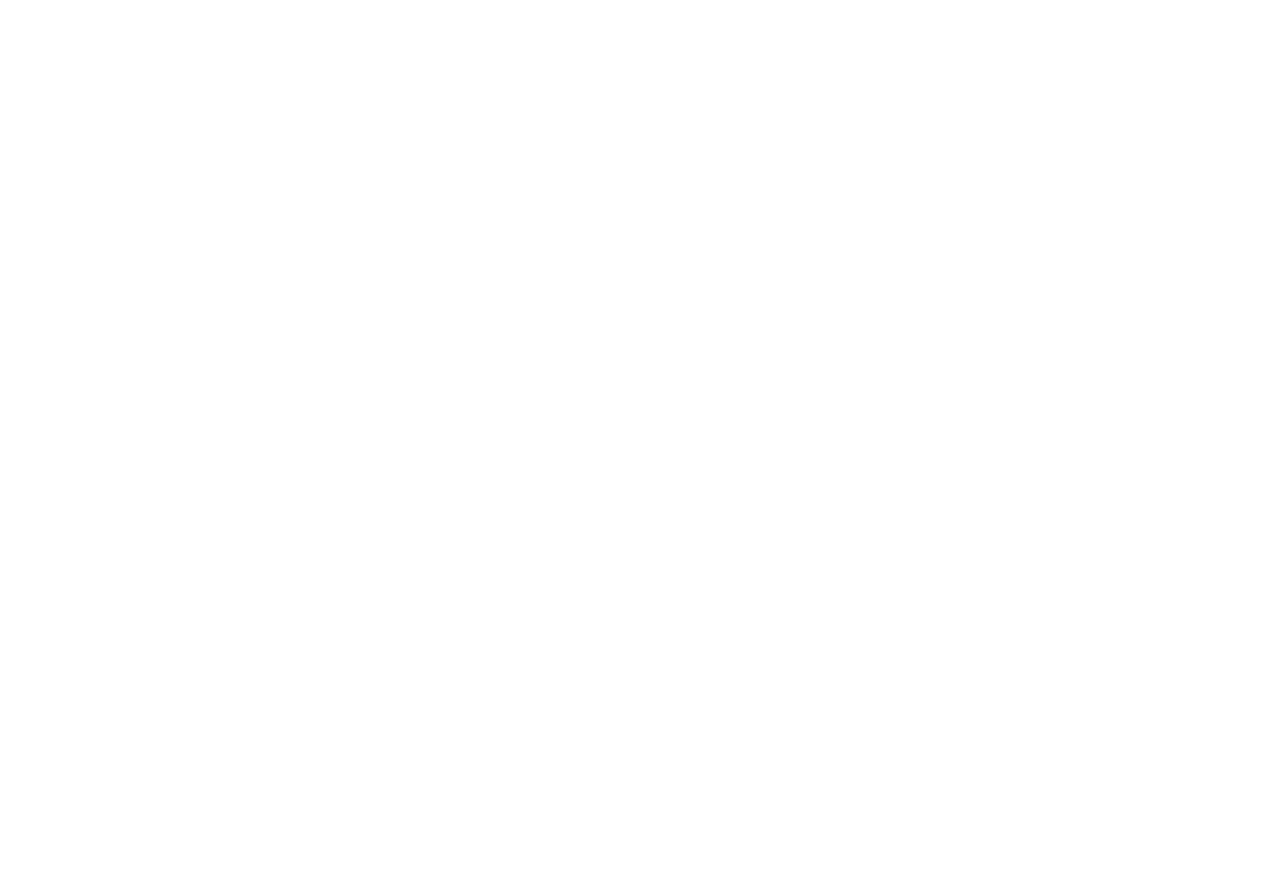
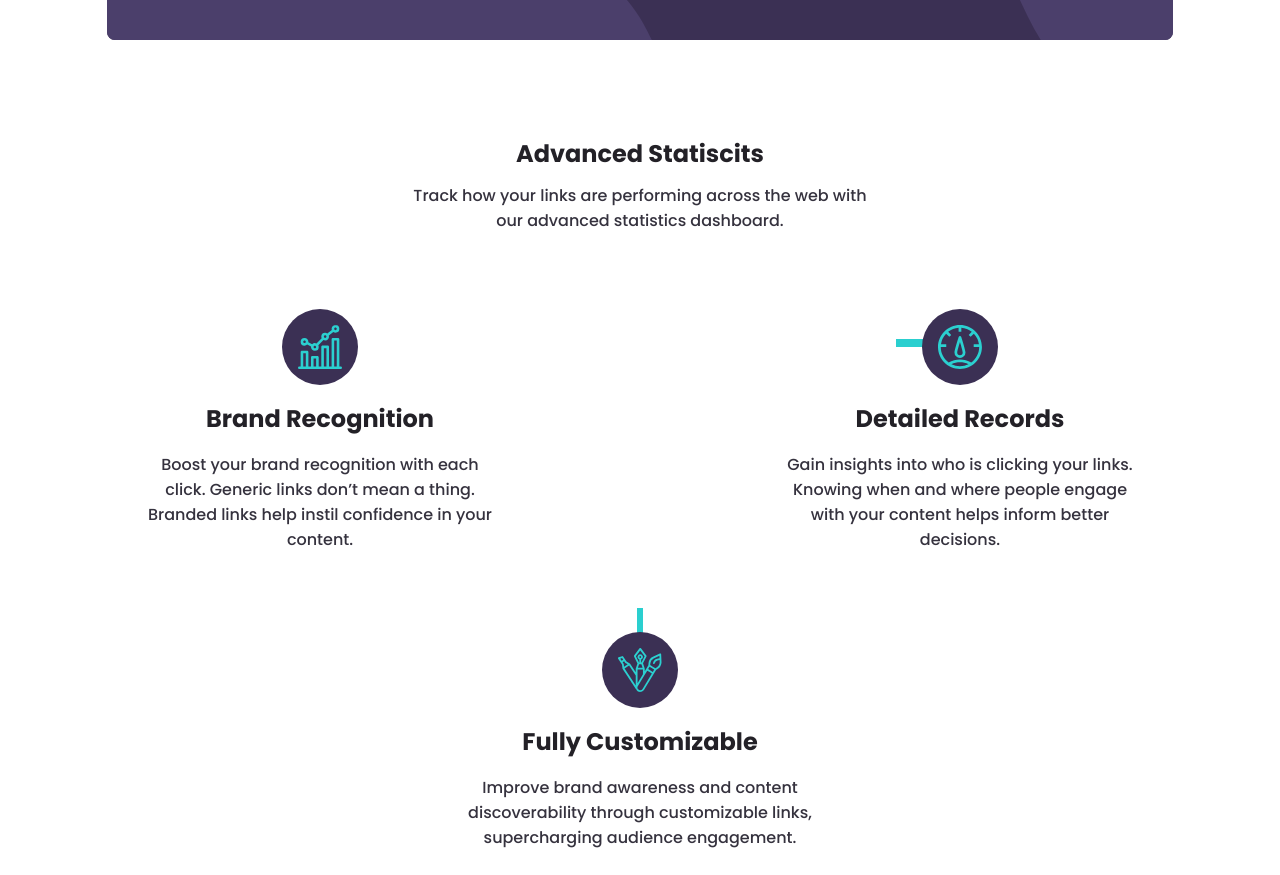
Before and after one commit to SebastianLaka/URL-shortening-API-landing-page, a Vue app: page / in a window 1280 px wide. Shown: the part 900-1775 px from the top of the page. Before the commit the page ends 800 px from the top, so only its background shows below. Built offline with nearby package versions, Linux system fonts and the light colour scheme.

Commit message:
Created features section with 3 separated cart

```diff
--- a/src/components/Layout/Layout.vue
+++ b/src/components/Layout/Layout.vue
@@ -1,12 +1,26 @@
 <script setup lang="ts">
 import { RouterView } from 'vue-router'
 import Navigation from '@/components/Nav/NavMain.vue'
-import Shorten from '@/components/Shorten/ShortenMain.vue';
+import Shorten from '@/components/Shorten/ShortenMain.vue'
+import Statistics from '@/components/Statistics/StatisticsMain.vue'
 </script>
 <template>
   <main class="main">
     <Navigation />
     <RouterView />
     <Shorten />
+    <Statistics />
   </main>
 </template>
+<style lang="scss" scoped>
+.main {
+  display: flex;
+  flex-direction: column;
+  gap: 4em 0;
+}
+@media (min-width: 992px) {
+  .main {
+    gap: 6em 0;
+  }
+}
+</style>
--- a/src/components/Nav/NavMenu.vue
+++ b/src/components/Nav/NavMenu.vue
@@ -66,7 +66,7 @@
 @use '../../assets/scss/mixins.scss' as *;
 @use '../../assets/scss/breakpoints.scss' as *;
 .mobile-nav-menu {
-  @include position-element($position: absolute, $top: 5.75em, $right: 0.5em, $left: 0.5em);
+  @include position-element($position: absolute, $top: 5.75em, $right: 0.5em, $left: 0.5em, $z-index: 10);
   @include flex-layout(
     $justify-content: space-between,
     $align-items: center,
--- a/src/components/Shorten/ShortenArea.vue
+++ b/src/components/Shorten/ShortenArea.vue
@@ -21,7 +21,8 @@
         :placeholder="placeholder"
         pattern="https://.*"
         class="form-parts__input"
-        :class="{ 'field-error': modelValue }"
+        :class="{ 'field-error': isError }"
+
       />
       <p class="form-parts__error-message" :class="{ 'show-error-message': isError }">
         Please add a link
--- /dev/null
+++ b/src/components/Statistics/StatisticsCard.vue
@@ -0,0 +1,21 @@
+<script setup lang="ts">
+interface StatisticItem {
+  id: number
+  icon: string
+  alt: string
+  header: string
+  description: string
+}
+interface StatisticsItems {
+    item: StatisticItem
+}
+const props = defineProps<StatisticsItems>()
+</script>
+<template>
+  <div>
+    <slot :item="item"></slot>
+  </div>
+</template>
+<style lang="scss" scoped>
+
+</style>
--- /dev/null
+++ b/src/components/Statistics/StatisticsMain.vue
@@ -0,0 +1,245 @@
+<script setup lang="ts">
+import { ref } from 'vue'
+import StatisticsCard from './StatisticsCard.vue'
+import StatisticIcon from '../ReuseableComponents/Image.vue'
+import StatisticRecognition from '../icons/icon-brand-recognition.svg'
+import StatisticRecords from '../icons/icon-detailed-records.svg'
+import StatisticCustomizable from '../icons/icon-fully-customizable.svg'
+
+const statisticsFeatures = ref([
+  {
+    id: 1,
+    className: 'recognition',
+    icon: StatisticRecognition,
+    alt: 'Icon for statistic brand recognition content',
+    header: 'Brand Recognition',
+    description:
+      ' Boost your brand recognition with each click. Generic links don’t mean a thing. Branded links help instil confidence in your content. ',
+  },
+  {
+    id: 2,
+    className: 'records',
+    icon: StatisticRecords,
+    alt: 'Icon for detailed records statistic content',
+    header: 'Detailed Records',
+    description:
+      ' Gain insights into who is clicking your links. Knowing when and where people engage with your content helps inform better decisions.',
+  },
+  {
+    id: 3,
+    className: 'customizable',
+    icon: StatisticCustomizable,
+    alt: 'Icon for fully customizable content',
+    header: ' Fully Customizable',
+    description:
+      ' Improve brand awareness and content discoverability through customizable links, supercharging audience engagement.',
+  },
+])
+</script>
+<template>
+  <section class="statistics-main">
+    <div class="statistics-header">
+      <h1 class="statistics-header__header-title">Advanced Statiscits</h1>
+      <p class="statistics-header__content">
+        Track how your links are performing across the web with our advanced statistics dashboard.
+      </p>
+    </div>
+    <div class="statistics-cards-box">
+      <StatisticsCard
+        v-for="statisticsFeature in statisticsFeatures"
+        :key="statisticsFeature.id"
+        :item="statisticsFeature"
+        class="statistics-features"
+        :class="`statistic-feature-${statisticsFeature.className}`"
+      >
+        <template #default>
+          <div
+            class="statistic-features-icon-box"
+            :class="`statistic-features-icon-box-${statisticsFeature.className}`"
+          >
+            <StatisticIcon
+              :src="statisticsFeature.icon"
+              :alt="statisticsFeature.alt"
+              class="statistic-features-icon-box__icon"
+            />
+          </div>
+
+          <h1 class="statistics-features__feature-header">{{ statisticsFeature.header }}</h1>
+          <p class="statistics-features__feature-content">{{ statisticsFeature.description }}</p>
+        </template>
+      </StatisticsCard>
+    </div>
+  </section>
+</template>
+<style lang="scss" scoped>
+@use 'sass:map';
+@use '../../assets/scss/colors.scss' as *;
+@use '../../assets/scss/fonts.scss' as *;
+@use '../../assets/scss/mixins.scss' as *;
+@use '../../assets/scss/breakpoints.scss' as *;
+.statistics-main {
+  @include flex-layout($flex-direction: column, $justify-content: center, $align-items: center);
+  @include set-gap(4.75em, 0);
+  padding: 0 1em;
+  .statistics-header {
+    text-align: center;
+    &__content {
+      max-width: 30ch;
+      padding-top: 0.75em;
+    }
+  }
+  .statistics-cards-box {
+    @include flex-layout($flex-direction: column);
+    @include set-gap(5em, 0);
+    .statistics-features {
+      @include flex-layout($flex-direction: column, $justify-content: center, $align-items: center);
+      @include set-gap(1.75em, 0);
+      text-align: center;
+      @include position-element($position: relative, $z-index: 0);
+      &::before {
+        content: '';
+        @include position-element(
+          $position: absolute,
+          $bottom: 0,
+          $top: -10%,
+          $right: 48.75%,
+          $z-index: -10
+        );
+        background-color: $blue-400;
+        width: 0.4em;
+        height: 25%;
+      }
+      &:first-child {
+        &.statistics-features::before {
+          visibility: hidden;
+        }
+      }
+      .statistic-features-icon-box {
+        background-color: $purple-950;
+        border-radius: 50%;
+        padding: 1em;
+        &__icon {
+          width: 2.75em;
+          height: 2.75em;
+        }
+      }
+      &__feature-content {
+        max-width: 28ch;
+      }
+    }
+  }
+}
+@media (min-width: $desktop-small) {
+  .statistics-main {
+    .statistics-header {
+      &__content {
+        font-size: $basic-size;
+        max-width: 45ch;
+        justify-self: center;
+      }
+    }
+    .statistics-cards-box {
+      @include grid-layout($columns: 12);
+      grid-template-rows: repeat(2, 1fr);
+      .statistics-features {
+        @include set-gap(1em, 0);
+        justify-content: start;
+        &::before {
+          right: 49.5%;
+        }
+        &__feature-header {
+          font-size: calc($primary-size + 0.375rem);
+        }
+        &__feature-content {
+          font-size: $basic-size;
+        }
+      }
+      .statistic-feature-recognition {
+        @include grid-child(1, 7);
+      }
+      .statistic-feature-records {
+        @include grid-child(7, 13);
+        &::before {
+          left: 35%;
+          top: 12.5%;
+          min-width: 10%;
+          height: 0.5em;
+        }
+      }
+      .statistic-feature-customizable {
+        @include grid-child(5, 9);
+        grid-row: 2/2;
+        &::before{
+          left: 49.25%;
+        }
+      }
+    }
+  }
+}
+@media (min-width: $desktop-wide) {
+  .statistics-main {
+    padding: 0;
+    align-items: normal;
+    .statistics-cards-box {
+      .statistics-features {
+        &__feature-content {
+          max-width: 35ch;
+        }
+      }
+      .statistic-feature-recognition {
+        @include grid-child(1, 7);
+      }
+      .statistic-feature-records {
+        @include grid-child(7, 13);
+         &::before{
+          left: 40%;
+         }
+      }
+      .statistic-feature-customizable {
+        @include grid-child(5, 9);
+      }
+    }
+  }
+}
+@media (min-width: $desktop-ultra-wide) {
+  .statistics-main {
+    padding: 0;
+    .statistics-cards-box {
+      .statistics-features {
+        justify-content: start;
+        align-items: start;
+        text-align: left;
+        &::before {
+          left: -22%;
+          top: 48%;
+          min-width: 10%;
+          height: 0.5em;
+        }
+        &__feature-content {
+          width: 30ch;
+        }
+        .statistic-features-icon-box {
+          margin-bottom: 1em;
+        }
+      }
+      .statistic-feature-recognition {
+        @include grid-child(3, 5);
+      }
+      .statistic-feature-records {
+        @include grid-child(6, 9);
+        margin-top: 2.75em;
+        justify-self: center;
+      }
+      .statistic-feature-customizable {
+        @include grid-child(9, 12);
+        grid-row: 1/1;
+        margin-top: 5.5em;
+        justify-self: end;
+        &::before {
+          top: 40%;
+        }
+      }
+    }
+  }
+}
+</style>
```
Also changed, not shown: src/components/StartedBanner/BannerMain.vue (added).
